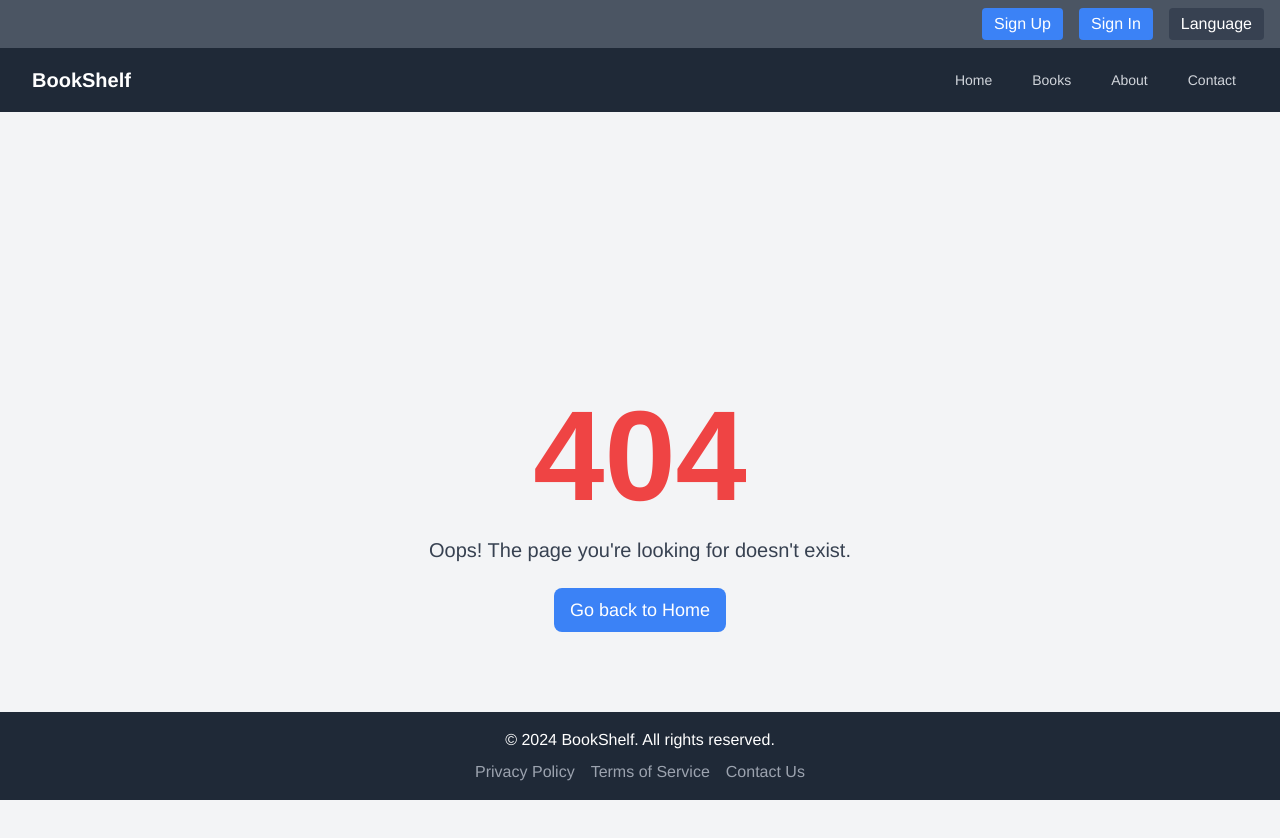
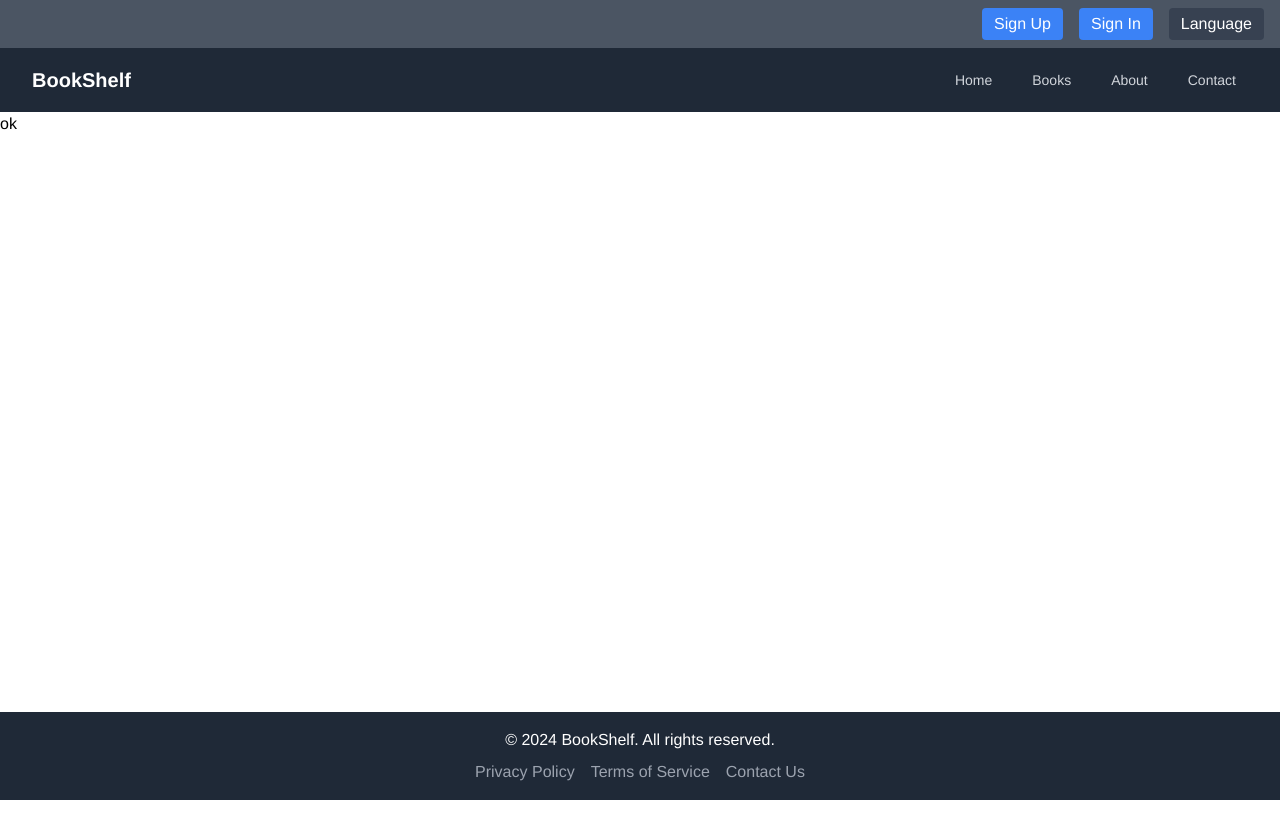
Before and after one commit to rkshaon/BookShelf, a Vue app in the folder frontend/: page /author/1 in a window 1280 px wide. Shown: the top 838 px of the page. After the commit the page ends 800 px from the top, so only its background shows below. Built offline with nearby package versions, Linux system fonts and the light colour scheme.

Commit message:
frontend: author page
page added

```diff
--- /dev/null
+++ b/frontend/src/pages/AuthorPage.vue
@@ -0,0 +1,3 @@
+<template>
+    <div>ok</div>
+</template>
--- a/frontend/src/router/index.js
+++ b/frontend/src/router/index.js
@@ -3,6 +3,7 @@ import { createRouter, createWebHistory } from 'vue-router'
 import HomePage from '@/pages/HomePage.vue'
 import NotFoundPage from '@/pages/NotFoundPage.vue'
 import BookDetailsPage from '@/pages/BookDetailsPage.vue'
+import AuthorPage from '@/pages/AuthorPage.vue'
 // import BookPage from '@/pages/BookPage.vue'
 import PdfView from '@/pages/PdfView.vue'
 
@@ -11,6 +12,7 @@ const routes = [
   { path: '/book/:book_code', name: 'BookDetails', component: BookDetailsPage },
   // { path: "/book/:book_code/view", name: "Book", component: BookPage },
   { path: '/book/:book_code/view', name: 'Book', component: PdfView },
+  { path: '/author/:id', name: 'Author', component: AuthorPage },
   { path: '/:pathMatch(.*)*', name: 'NotFound', component: NotFoundPage }
 ]
 
```
